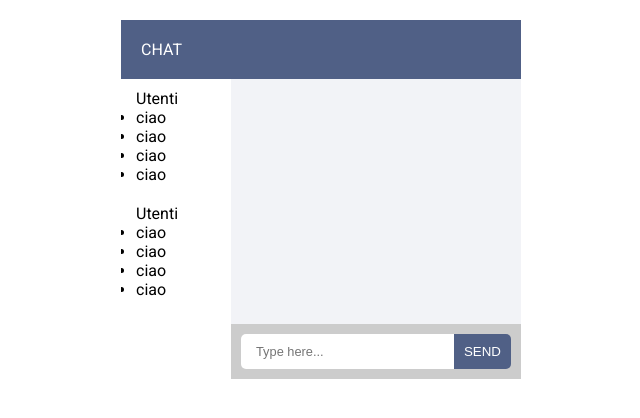
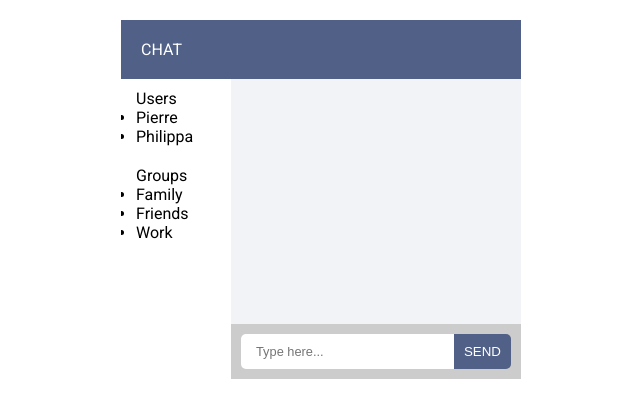
Before and after one commit to saxxi/redux-memo, a React app: page / in a window 1280 px wide. Shown: the top 418 px of the page, without its empty margins (319-959 px from the left). Built offline with nearby package versions, Linux system fonts and the light colour scheme.

Commit message:
add uuid to messages

```diff
--- a/package.json
+++ b/package.json
@@ -39,6 +39,7 @@
     "react-scroll-to-bottom": "^1.3.1",
     "redux": "^4.0.1",
     "redux-saga": "^1.0.2",
-    "styled-components": "^4.2.0"
+    "styled-components": "^4.2.0",
+    "uuid": "^3.3.2"
   }
 }
--- a/src/components/chat/message-lister/MessageLister.component.tsx
+++ b/src/components/chat/message-lister/MessageLister.component.tsx
@@ -11,7 +11,7 @@ type Props = {
 export const MessageListerComponent: React.FC<Props> = ({messages = []}) => (
   <StyledMessageLister>
     {messages.map(message => (
-      <div key={message.msg}>{message.msg}</div>
+      <div key={message.id}>{message.msg}</div>
     ))}
   </StyledMessageLister>
 )
--- a/src/components/chat/room-lister/RoomLister.component.tsx
+++ b/src/components/chat/room-lister/RoomLister.component.tsx
@@ -5,21 +5,18 @@ export const RoomListerComponent: React.FC = () => {
   return (
     <StyledRoomLister>
       <FormGroup>
-        <h3>Utenti</h3>
+        <h3>Users</h3>
         <ul>
-          <li>ciao</li>
-          <li>ciao</li>
-          <li>ciao</li>
-          <li>ciao</li>
+          <li>Pierre</li>
+          <li>Philippa</li>
         </ul>
       </FormGroup>
       <FormGroup>
-        <h3>Utenti</h3>
+        <h3>Groups</h3>
         <ul>
-          <li>ciao</li>
-          <li>ciao</li>
-          <li>ciao</li>
-          <li>ciao</li>
+          <li>Family</li>
+          <li>Friends</li>
+          <li>Work</li>
         </ul>
       </FormGroup>
     </StyledRoomLister>
--- a/src/redux/chat/messages/messages.types.ts
+++ b/src/redux/chat/messages/messages.types.ts
@@ -1,5 +1,6 @@
 export type Message = {
-  msg: string
+  id: string,
+  msg: string,
 }
 
 export const actionIds = {
--- a/src/services/chat/messages.service.ts
+++ b/src/services/chat/messages.service.ts
@@ -1,9 +1,11 @@
 import { Message } from "../../redux/chat/messages/messages.types";
+import uuid from 'uuid/v4';
 
 export const sendMessage = (msg: string): Promise<Message> => {
   const promise = new Promise<Message>((resolve) => {
     setTimeout(() => {
       const message: Message = {
+        id: uuid(),
         msg,
       };
       resolve(message)
```
Also changed, not shown: 1 other file (tests, documents, lock files or other folders).
